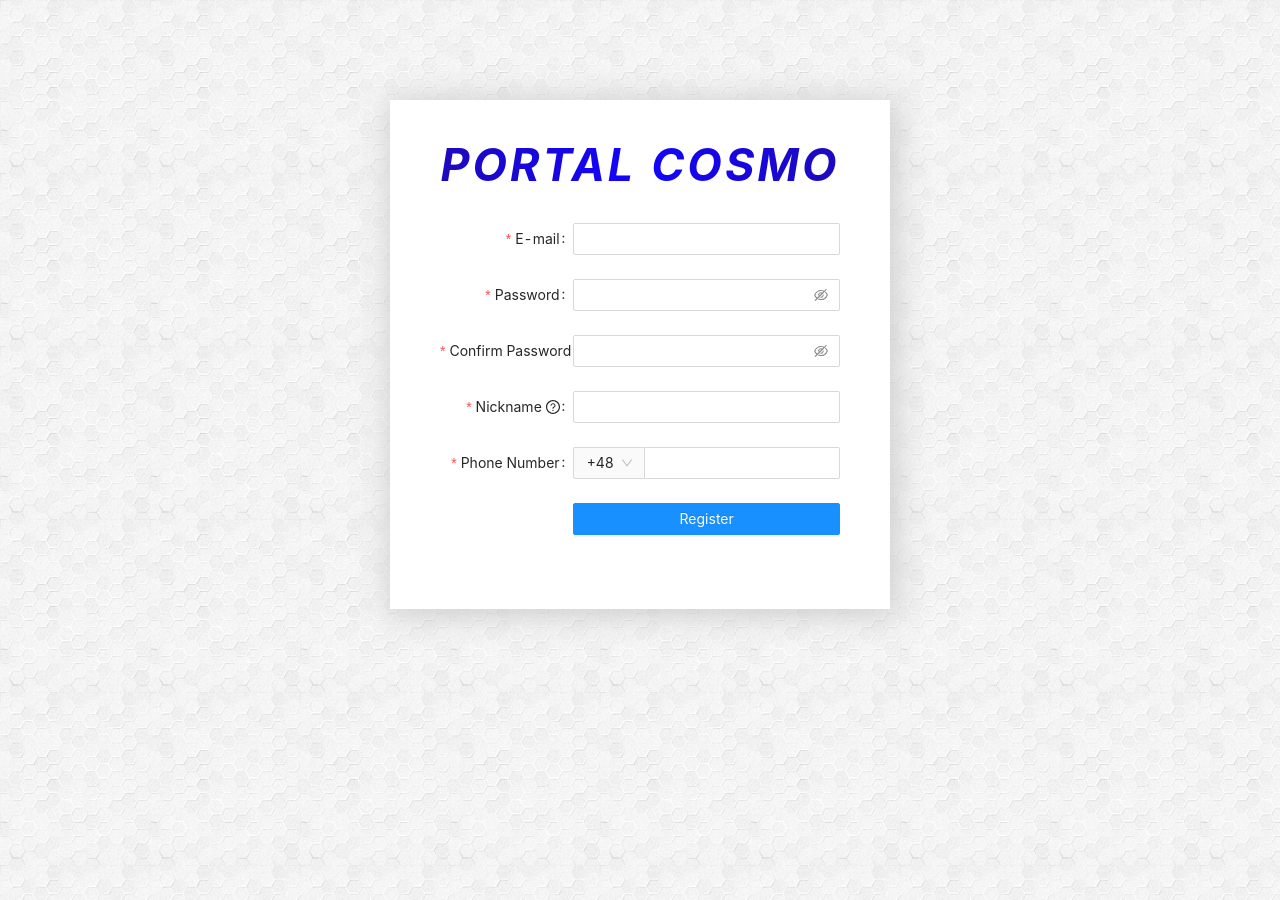
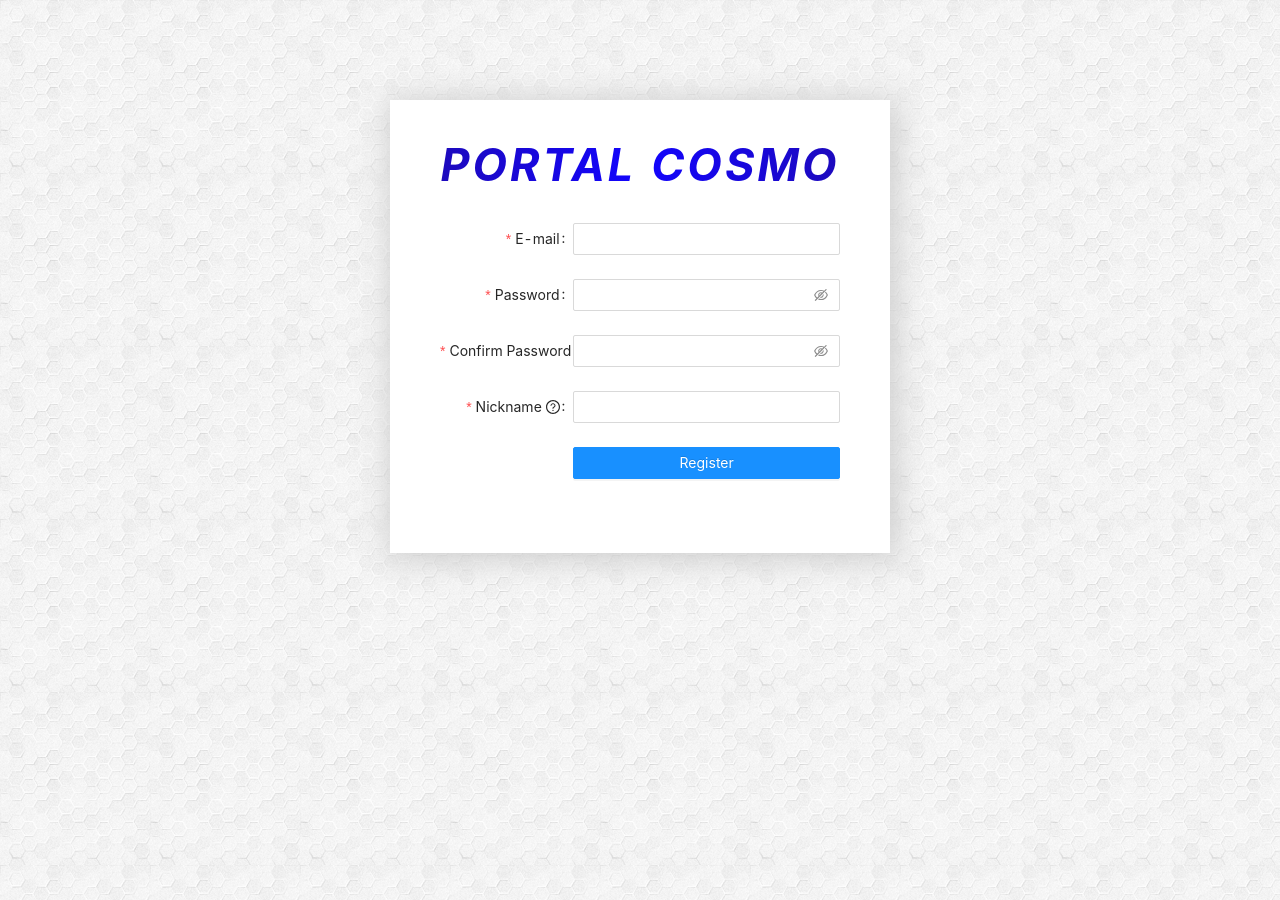
Before and after one commit to grupacosmo/portal-frontend, a React (Create React App) app: page /registration in a window 1280 px wide. Built offline with nearby package versions, Linux system fonts and the light colour scheme.

Commit message:
Login and Registration post request

```diff
--- a/package.json
+++ b/package.json
@@ -7,6 +7,7 @@
     "@testing-library/react": "^9.3.2",
     "@testing-library/user-event": "^7.1.2",
     "antd": "^4.5.4",
+    "axios": "^0.20.0",
     "react": "^16.13.1",
     "react-dom": "^16.13.1",
     "react-router-dom": "^5.2.0",
--- a/src/views/Login/Login.js
+++ b/src/views/Login/Login.js
@@ -3,7 +3,33 @@ import './style.css';
 import {Form, Input, Button, Checkbox} from 'antd';
 import {UserOutlined, LockOutlined} from '@ant-design/icons';
 
+const axios = require('axios');
+
 const Login = () => {
+    const [form] = Form.useForm();
+
+    const handleClick = () =>{
+        const data = {
+            usernameOrEmail: form.getFieldValue("username"),
+            password: form.getFieldValue("password"),
+        }
+
+        console.log(data)
+        axios.post('http://cosmo-portal.herokuapp.com/user/authenticate',data)
+            .then(response => console.log(response))
+            .catch(error => console.log(error))
+
+        //Sposób z fetch
+        // fetch('http://cosmo-portal.herokuapp.com/user/authenticate', {
+        //     method: 'POST', // or 'PUT'
+        //     headers: {
+        //         'Content-Type': 'application/json',
+        //     },
+        //     body: JSON.stringify(data)
+        // }).then(response => response.json())
+        //     .then(data => console.log(data));
+    }
+
     return (
         <div className="content">
             <div className="title">
@@ -12,6 +38,7 @@ const Login = () => {
             <Form
                 name="normal_login"
                 className="login-form"
+                form={form}
                 initialValues={{
                     remember: true,
                 }}
@@ -55,7 +82,7 @@ const Login = () => {
                 </Form.Item>
 
                 <Form.Item>
-                    <Button type="primary" htmlType="submit" className="login-form-button">
+                    <Button onClick={handleClick} type="primary" htmlType="submit" className="login-form-button">
                         Log in
                     </Button>
                     Or <a href="/registration">register now!</a>
--- a/src/views/Registration/Registration.js
+++ b/src/views/Registration/Registration.js
@@ -3,6 +3,7 @@ import "./style.css"
 import {Form, Input, Tooltip, Select, Button,} from 'antd';
 import {QuestionCircleOutlined} from '@ant-design/icons';
 
+const axios = require('axios');
 const {Option} = Select;
 const formItemLayout = {
     labelCol: {
@@ -35,6 +36,7 @@ const tailFormItemLayout = {
     },
 };
 
+
 const Registration = () => {
     const [form] = Form.useForm();
 
@@ -50,6 +52,30 @@ const Registration = () => {
             </Select>
         </Form.Item>
     );
+
+    const handleClick = () =>{
+        const data = {
+            username: form.getFieldValue("nickname"),
+            password: form.getFieldValue("password"),
+            repeatedPassword: form.getFieldValue("confirm"),
+            email: form.getFieldValue("email")
+        }
+
+        console.log(data)
+        axios.post('http://cosmo-portal.herokuapp.com/user',data)
+            .then(response => console.log(response))
+            .catch(error => console.log(error))
+
+        //Sposób z fetch
+        // fetch('http://cosmo-portal.herokuapp.com/user', {
+        //     method: 'POST', // or 'PUT'
+        //     headers: {
+        //         'Content-Type': 'application/json',
+        //     },
+        //     body: JSON.stringify(data)
+        // }).then(response => response.json())
+        //     .then(data => console.log(data));
+    }
 
     return (
         <div className="content">
@@ -141,26 +167,8 @@ const Registration = () => {
                     <Input/>
                 </Form.Item>
 
-                <Form.Item
-                    name="phone"
-                    label="Phone Number"
-                    rules={[
-                        {
-                            required: true,
-                            message: 'Please input your phone number!',
-                        },
-                    ]}
-                >
-                    <Input
-                        addonBefore={prefixSelector}
-                        style={{
-                            width: '100%',
-                        }}
-                    />
-                </Form.Item>
-
                 <Form.Item {...tailFormItemLayout}>
-                    <Button type="primary" htmlType="submit" style={{width: "100%"}}>
+                    <Button onClick={handleClick} type="primary" htmlType="submit" style={{width: "100%"}}>
                         Register
                     </Button>
                 </Form.Item>
```
Also changed, not shown: 1 other file (tests, documents, lock files or other folders).
